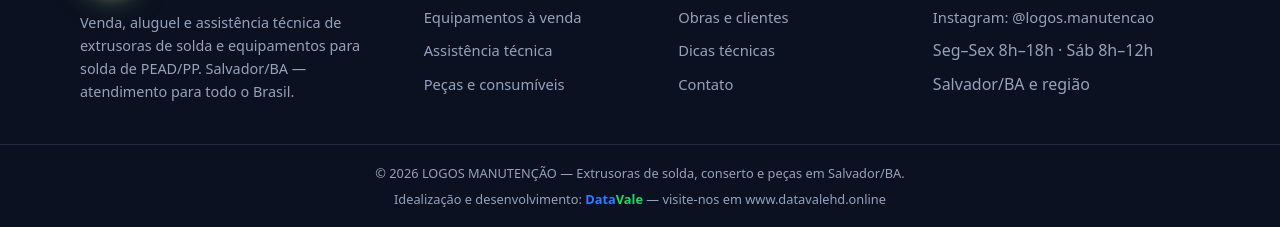
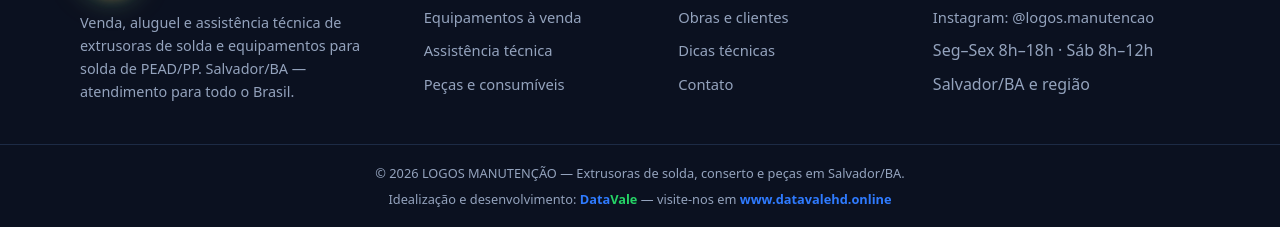
Before and after one commit to datavalehd-cloud/projeto-site-logos, a plain HTML site: page aluguel.html in a window 1280 px wide. Shown: the part 2021-2248 px from the top of the page. Drawn offline with Linux system fonts and the light colour scheme.

Commit message:
Torne o domínio www.datavalehd.online clicável no rodapé
O crédito de idealização/desenvolvimento exibia o endereço como texto puro,
então só a marca "DataVale" abria o site. Agora o domínio também é link.

```diff
--- a/aluguel.html
+++ b/aluguel.html
@@ -170,7 +170,7 @@
   </div>
   <div class="footer-bottom">
     <div>© <span data-year>2026</span> LOGOS MANUTENÇÃO — Extrusoras de solda, conserto e peças em Salvador/BA.</div>
-    <div style="margin-top:6px">Idealização e desenvolvimento: <a href="https://www.datavalehd.online" target="_blank" rel="noopener"><span style="color:#2f7bff;font-weight:600">Data</span><span style="color:#25d366;font-weight:600">Vale</span></a> — visite-nos em www.datavalehd.online</div>
+    <div style="margin-top:6px">Idealização e desenvolvimento: <a href="https://www.datavalehd.online" target="_blank" rel="noopener"><span style="color:#2f7bff;font-weight:600">Data</span><span style="color:#25d366;font-weight:600">Vale</span></a> — visite-nos em <a href="https://www.datavalehd.online" target="_blank" rel="noopener" style="color:#2f7bff;font-weight:600">www.datavalehd.online</a></div>
   </div>
 </footer>
 
```
Also changed, not shown: assistencia.html (+1 -1 lines), contato.html (+1 -1 lines), dicas.html (+1 -1 lines), equipamentos.html (+1 -1 lines), index.html (+1 -1 lines), obras.html (+1 -1 lines), pecas.html (+1 -1 lines).
